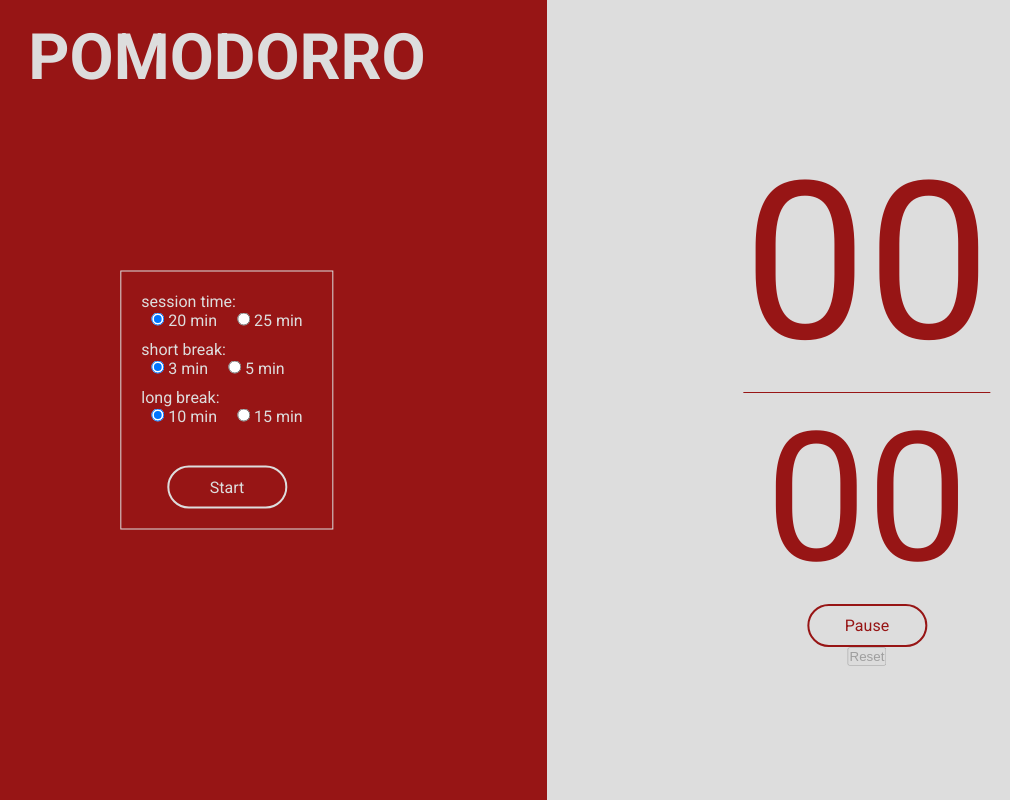
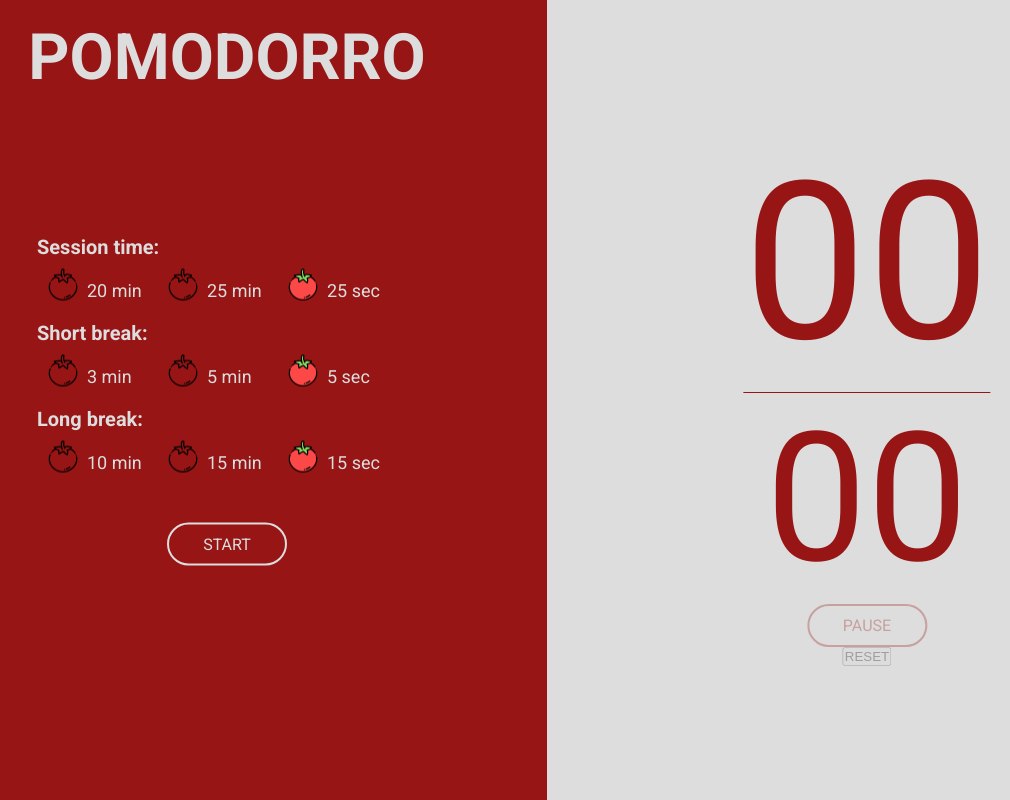
Before and after one commit to lisekesil/habit-manager-TS-SCSS, a website built with webpack: page src/index.html in a window 1280 px wide. Shown: the whole page, without its empty margins (93-1103 px from the left). Built offline with nearby package versions, Linux system fonts and the light colour scheme.

Commit message:
add form styling

```diff
--- a/package.json
+++ b/package.json
@@ -15,6 +15,7 @@
     "copy-webpack-plugin": "^8.0.0",
     "css-loader": "^5.1.3",
     "node-sass": "^5.0.0",
+    "resolve-url-loader": "^3.1.2",
     "sass": "^1.32.8",
     "sass-loader": "^11.0.1",
     "style-loader": "^2.0.0",
@@ -23,5 +24,8 @@
     "webpack": "^5.26.1",
     "webpack-cli": "^4.5.0",
     "webpack-dev-server": "^3.11.2"
+  },
+  "dependencies": {
+    "file-loader": "^6.2.0"
   }
 }
--- a/src/index.html
+++ b/src/index.html
@@ -16,40 +16,78 @@
          <h1 class="left__header">Pomodorro</h1>
 
          <form class="form">
-            <span class="form__options-label">session time:</span>
+            <span class="form__options-label">Session time:</span>
             <div class="form__options">
-               <div class="form__option">
-                  <input type="radio" id="20m" value="20" name="time" checked />
-                  <label for="20m">20 min</label>
-               </div>
-               <div class="form__option">
-                  <input type="radio" id="25m" value="315" name="time" />
-                  <label for="25m">25 min</label>
-               </div>
+               <label class="form__option-container" for="20m">
+                  <input class="form__radio" type="radio" id="20m" value="20" name="time" />
+                  <span class="form__checkmark"></span>
+                  20 min
+               </label>
+
+               <label class="form__option-container" for="25m">
+                  <input class="form__radio" type="radio" id="25m" value="200" name="time" />
+                  <span class="form__checkmark"></span>
+                  25 min
+               </label>
+               <label class="form__option-container" for="25s">
+                  <input class="form__radio" type="radio" id="25s" value="25" name="time" checked />
+                  <span class="form__checkmark"></span>
+                  25 sec
+               </label>
             </div>
-            <span class="form__options-label">short break:</span>
+            <span class="form__options-label">Short break:</span>
             <div class="form__options">
-               <div class="form__option">
-                  <input type="radio" id="3m" value="7" name="short-break" checked />
-                  <label for="3m">3 min</label>
-               </div>
-               <div class="form__option">
-                  <input type="radio" id="5m" value="20" name="short-break" />
-                  <label for="5m">5 min</label>
-               </div>
+               <label class="form__option-container" for="3m">
+                  <input class="form__radio" type="radio" id="3m" value="3" name="short-break" />
+                  <span class="form__checkmark"></span>
+                  3 min
+               </label>
+
+               <label class="form__option-container" for="5m">
+                  <input class="form__radio" type="radio" id="5m" value="200" name="short-break" />
+                  <span class="form__checkmark"></span>
+                  5 min
+               </label>
+               <label class="form__option-container" for="5s">
+                  <input
+                     class="form__radio"
+                     type="radio"
+                     id="5s"
+                     value="5"
+                     name="short-break"
+                     checked
+                  />
+                  <span class="form__checkmark"></span>
+                  5 sec
+               </label>
             </div>
-            <span class="form__options-label">long break:</span>
+            <span class="form__options-label">Long break:</span>
             <div class="form__options">
-               <div class="form__option">
-                  <input type="radio" id="3m" value="7" name="long-break" checked />
-                  <label for="10m">10 min</label>
-               </div>
-               <div class="form__option">
-                  <input type="radio" id="5m" value="20" name="long-break" />
-                  <label for="15m">15 min</label>
-               </div>
+               <label class="form__option-container" for="10m">
+                  <input class="form__radio" type="radio" id="10m" value="10" name="long-break" />
+                  <span class="form__checkmark"></span>
+                  10 min
+               </label>
+
+               <label class="form__option-container" for="15m">
+                  <input class="form__radio" type="radio" id="15m" value="15" name="long-break" />
+                  <span class="form__checkmark"></span>
+                  15 min
+               </label>
+               <label class="form__option-container" for="15s">
+                  <input
+                     class="form__radio"
+                     type="radio"
+                     id="15s"
+                     value="15"
+                     name="long-break"
+                     checked
+                  />
+                  <span class="form__checkmark"></span>
+                  15 sec
+               </label>
             </div>
-            <button class="form__button" id="startBtn" type="submit">Start</button>
+            <button class="form__button" id="startBtn" type="submit">START</button>
          </form>
       </section>
       <section class="right container">
@@ -58,8 +96,8 @@
                <span id="minutes">00</span>
                <span id="seconds">00</span>
             </div>
-            <button class="right__button" id="pauseBtn" disabled>Pause</button>
-            <button id="resetBtn" disabled>Reset</button>
+            <button class="right__button" id="pauseBtn" disabled>PAUSE</button>
+            <button id="resetBtn" disabled>RESET</button>
          </div>
       </section>
 
--- a/src/index.ts
+++ b/src/index.ts
@@ -90,12 +90,14 @@ class App {
 
    handlePauseClick() {
       this.pauseUnpauseInterval();
-      this.ui.pauseBtn.innerHTML = this.isPaused ? 'Unpause' : 'Pause';
+      this.ui.pauseBtn.innerHTML = this.isPaused ? 'UNPAUSE' : 'PAUSE';
    }
 
    handleResetClick() {
       this.switchDisabledButtons();
       clearInterval(this.interval);
+      this.isPaused = false;
+      this.ui.pauseBtn.innerHTML = this.isPaused ? 'UNPAUSE' : 'PAUSE';
       this.ui.minutes.innerHTML = '00';
       this.ui.seconds.innerHTML = '00';
    }
--- a/src/scss/_form.scss
+++ b/src/scss/_form.scss
@@ -1,5 +1,11 @@
 @import 'variables';
 @import 'mixins';
+
+.checkmark {
+   background-image: url('../icons/tomato.png');
+   width: 32px;
+   height: 32px;
+}
 
 .form {
    position: absolute;
@@ -7,7 +13,7 @@
    left: 50%;
    transform: translate(-50%, -50%);
    padding: 20px;
-   border: 1px solid $primary-color;
+   // border: 1px solid $primary-color;
 
    display: flex;
    flex-direction: column;
@@ -15,17 +21,46 @@
 
    &__options-label {
       align-self: flex-start;
+      font-weight: 700;
+      font-size: 20px;
    }
 
    &__options {
       width: 100%;
       display: flex;
-      // justify-content: space-between;
-      padding-bottom: 10px;
+      justify-content: flex-start;
+      padding: 10px;
+      margin-bottom: 10px;
    }
 
-   &__option {
-      margin: 0 10px;
+   &__option-container {
+      position: relative;
+      min-width: 120px;
+      font-size: 18px;
+      cursor: pointer;
+      display: flex;
+      align-items: flex-end;
+   }
+
+   &__radio {
+      position: absolute;
+      opacity: 0;
+      cursor: pointer;
+      height: 0;
+      width: 0;
+
+      &:checked + .form__checkmark {
+         background-image: url('../icons/tomato-color.png');
+      }
+   }
+
+   &__checkmark {
+      height: 32px;
+      width: 32px;
+      margin-right: 8px;
+
+      background-image: url('../icons/tomato.png');
+      background-size: cover;
    }
 
    &__button {
@@ -37,5 +72,10 @@
          background-color: $primary-color;
          color: $secondary-color;
       }
+
+      &:disabled {
+         opacity: 0.5;
+         cursor: not-allowed;
+      }
    }
 }
--- a/src/scss/_right.scss
+++ b/src/scss/_right.scss
@@ -36,5 +36,10 @@
          background-color: $secondary-color;
          color: $primary-color;
       }
+
+      &:disabled {
+         opacity: 0.3;
+         cursor: not-allowed;
+      }
    }
 }
--- a/webpack.config.js
+++ b/webpack.config.js
@@ -14,7 +14,10 @@ module.exports = {
    devtool: 'inline-source-map',
    plugins: [
       new CopyPlugin({
-      patterns: [{ from: 'src/*.html', to: 'index.html' }],
+         patterns: [
+            { from: 'src/*.html', to: '[name][ext]' },
+            { from: 'src/icons/*.png', to: 'icons/[name][ext]' },
+         ],
       }),
    ],
    module: {
@@ -24,6 +27,14 @@ module.exports = {
             test: /\.tsx?$/,
             use: ['ts-loader'],
             exclude: /node_modules/,
+         },
+         {
+            test: /\.(png|jpe?g|gif)$/i,
+            use: [
+               {
+                  loader: 'file-loader',
+               },
+            ],
          },
          {
             test: /\.s[ac]ss$/i,
@@ -37,7 +48,8 @@ module.exports = {
                   // }
                },
                // Translates CSS into CommonJS
-          'css-loader',
+               'css-loader?url=false',
+               'resolve-url-loader',
                // Compiles Sass to CSS
                'sass-loader',
             ],
```
Also changed, not shown: src/icons/tomato-color.png (added), src/icons/tomato.png (added), 1 other file. Lines whose indentation alone changed are shown as unchanged.
